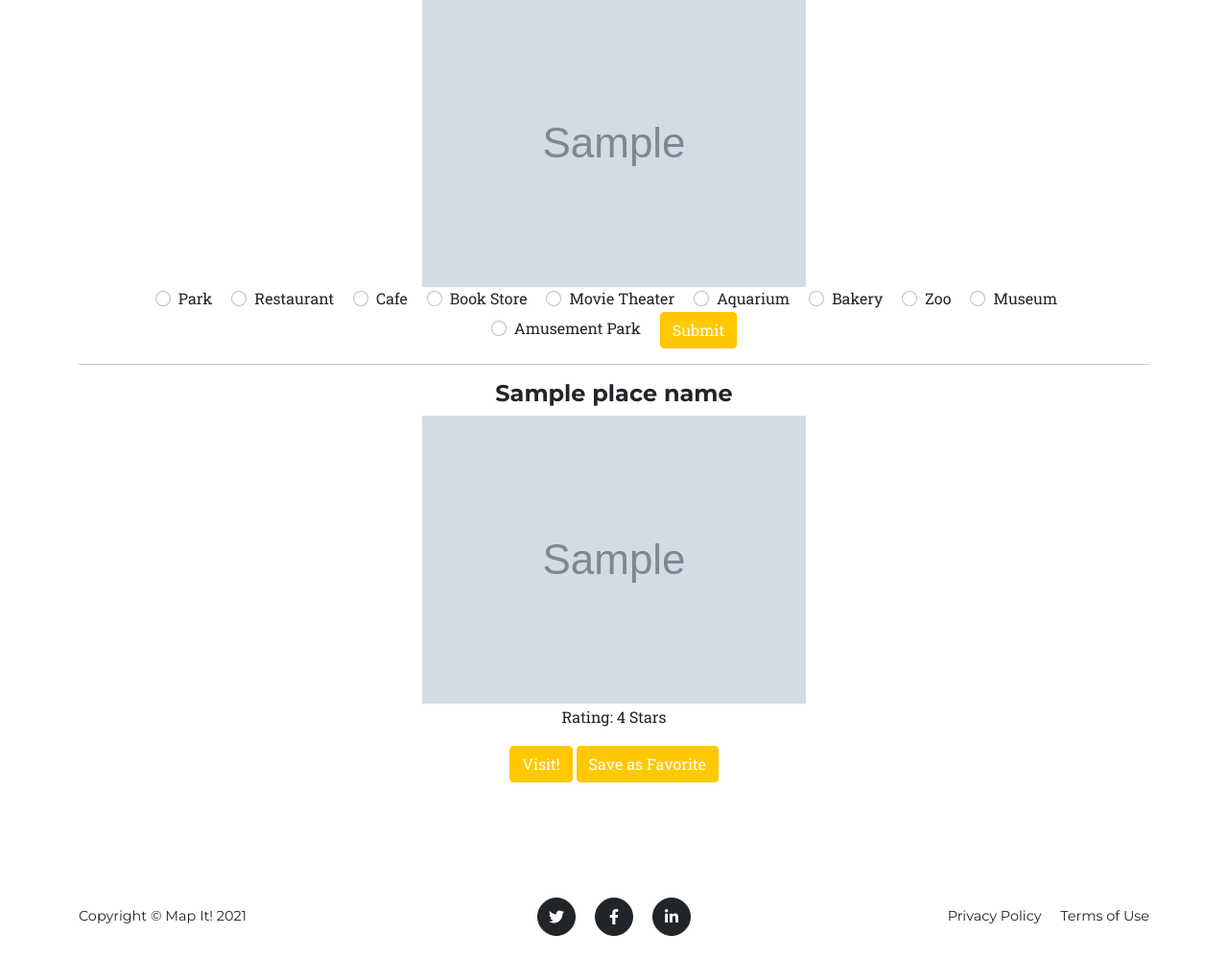
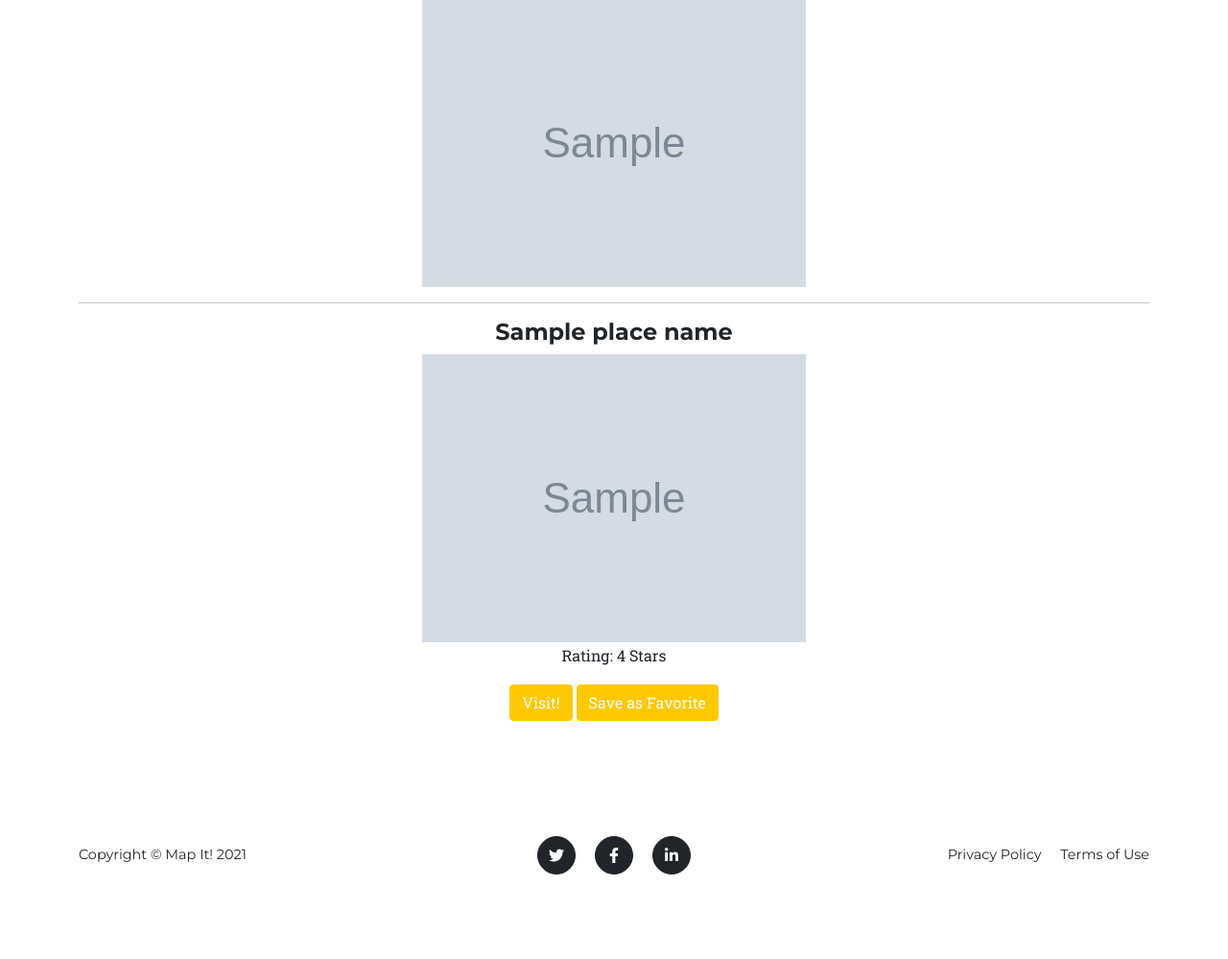
Before and after one commit to wylandcrews/SWE-Final-Project, a Flask app: template templates/index.html in a window 1280 px wide. Shown: the part 1336-2335 px from the top of the page at 96% size. After the commit the page ends 2247 px from the top, so only its background shows below. Run offline with Flask 2, Linux system fonts and the light colour scheme; the template is opened without the code that fills it: most values are stand-ins (such as "Sample title", 1, 10 or a date in 2020); grey boxes marked "Sample" are stand-in pictures.

Commit message:
Add random place type
Randomize place type based on weather. Remove radio buttons for use later.

```diff
--- a/app.py
+++ b/app.py
@@ -3,6 +3,7 @@ Flask server file for this project
 """
 import os
 import flask
+import random
 from flask import Flask, request, render_template, redirect, url_for, session
 from dotenv import load_dotenv, find_dotenv
 from flask_oauthlib.client import OAuth
@@ -273,11 +274,16 @@ def geocoder():
             flask.flash(
                 "The weather outside doesn't look so great, let's explore some indoor activites!"
             )
+            type_list = ["aquarium", "art_gallery", "movie_theater", "museum"]
+            random_number = random.randint(0, len(type_list))
+            place_type = type_list[random_number]
         else:
             flask.flash("Today's a great day for outdoor activites!")
-        # place_type and radius are hardcoded for now
-        place_type = "restaurant"
-        radius = 5000
+            type_list = ["amusement_park", "park", "zoo"]
+            random_number = random.randint(0, len(type_list))
+            place_type = type_list[random_number]
+        # radius is hardcoded to 50 km for now
+        radius = 50000
         payload = get_recommendation(
             lat=lat, lng=lng, place_type=place_type, radius=radius
         )
@@ -307,11 +313,16 @@ def locater():
             flask.flash(
                 "The weather outside doesn't look so great, let's explore some indoor activites!"
             )
+            type_list = ["aquarium", "art_gallery", "movie_theater", "museum"]
+            random_number = random.randint(0, len(type_list))
+            place_type = type_list[random_number]
         else:
             flask.flash("Today's a great day for outdoor activites!")
-        # place_type and radius are hardcoded for now
-        place_type = "restaurant"
-        radius = 5000
+            type_list = ["amusement_park", "park", "zoo"]
+            random_number = random.randint(0, len(type_list))
+            place_type = type_list[random_number]
+        # radius is hardcoded to 50 km for now
+        radius = 50000
         payload = get_recommendation(
             lat=lat, lng=lng, place_type=place_type, radius=radius
         )
@@ -338,9 +349,15 @@ def save_place():
     else:
         db.session.add(savedSearches(username=username, savedplaces=place_id))
     db.session.commit()
-    print(username)
-    print(place_id)
-    return redirect(url_for("index"))
+    return redirect(url_for("profile"))
+
+#@app.route("/profile")
+#def profile():
+#    """
+#    Render the user's profile
+#    """
+#    username = current_user.username
+#    return render_template("profile.html")
 
 
 @app.route("/error", methods=["POST"])
--- a/templates/index.html
+++ b/templates/index.html
@@ -78,65 +78,13 @@
                     {% if messages %}
                     <div style="justify-content: center; display: flex;">
                         {% for message in messages %}
-                            <p class="text-center alert alert-primary" style="width: max-content;" role="alert">{{message}}</p>
+                        <p class="text-center alert alert-primary" style="width: max-content;" role="alert">{{message}}
+                        </p>
                         {% endfor %}
                     </div>
                     {% endif %}
                     {% endwith %}
                     <br>
-                    <form action="/TODO_ADD_HERE" method="post">
-                        <div class="form-check form-check-inline">
-                            <input class="form-check-input" type="radio" name="inlineRadioOptions" id="inlineRadio1" value="Park">
-                            <label class="form-check-label" for="inlineRadio1">Park</label>
-                        </div>
-
-                        <div class="form-check form-check-inline">
-                            <input class="form-check-input" type="radio" name="inlineRadioOptions" id="inlineRadio2" value="Restaurant">
-                            <label class="form-check-label" for="inlineRadio2">Restaurant</label>
-                        </div>
-
-                        <div class="form-check form-check-inline">
-                            <input class="form-check-input" type="radio" name="inlineRadioOptions" id="inlineRadio3" value="Cafe">
-                            <label class="form-check-label" for="inlineRadio3">Cafe</label>
-                        </div>
-
-                        <div class="form-check form-check-inline">
-                            <input class="form-check-input" type="radio" name="inlineRadioOptions" id="inlineRadio4" value="Book Store">
-                            <label class="form-check-label" for="inlineRadio4">Book Store</label>
-                        </div>
-
-                        <div class="form-check form-check-inline">
-                            <input class="form-check-input" type="radio" name="inlineRadioOptions" id="inlineRadio5" value="Movie Theater">
-                            <label class="form-check-label" for="inlineRadio5">Movie Theater</label>
-                        </div>
-
-                        <div class="form-check form-check-inline">
-                            <input class="form-check-input" type="radio" name="inlineRadioOptions" id="inlineRadio6" value="Aquarium">
-                            <label class="form-check-label" for="inlineRadio6">Aquarium</label>
-                        </div>
-
-                        <div class="form-check form-check-inline">
-                            <input class="form-check-input" type="radio" name="inlineRadioOptions" id="inlineRadio7" value="Bakery">
-                            <label class="form-check-label" for="inlineRadio7">Bakery</label>
-                        </div>
-
-                        <div class="form-check form-check-inline">
-                            <input class="form-check-input" type="radio" name="inlineRadioOptions" id="inlineRadio8" value="Zoo">
-                            <label class="form-check-label" for="inlineRadio8">Zoo</label>
-                        </div>
-
-                        <div class="form-check form-check-inline">
-                            <input class="form-check-input" type="radio" name="inlineRadioOptions" id="inlineRadio9" value="Museum">
-                            <label class="form-check-label" for="inlineRadio9">Museum</label>
-                        </div>
-
-                        <div class="form-check form-check-inline">
-                            <input class="form-check-input" type="radio" name="inlineRadioOptions" id="inlineRadio10" value="Amusement Park">
-                            <label class="form-check-label" for="inlineRadio10">Amusement Park</label>
-                        </div>
-
-                        <input class="btn btn-primary" type="submit" value="Submit">
-                    </form>
                     <hr>
                     <h4>{{place_name}}</h4>
                     {% if photo %}
```
Lines whose indentation alone changed are shown as unchanged.
